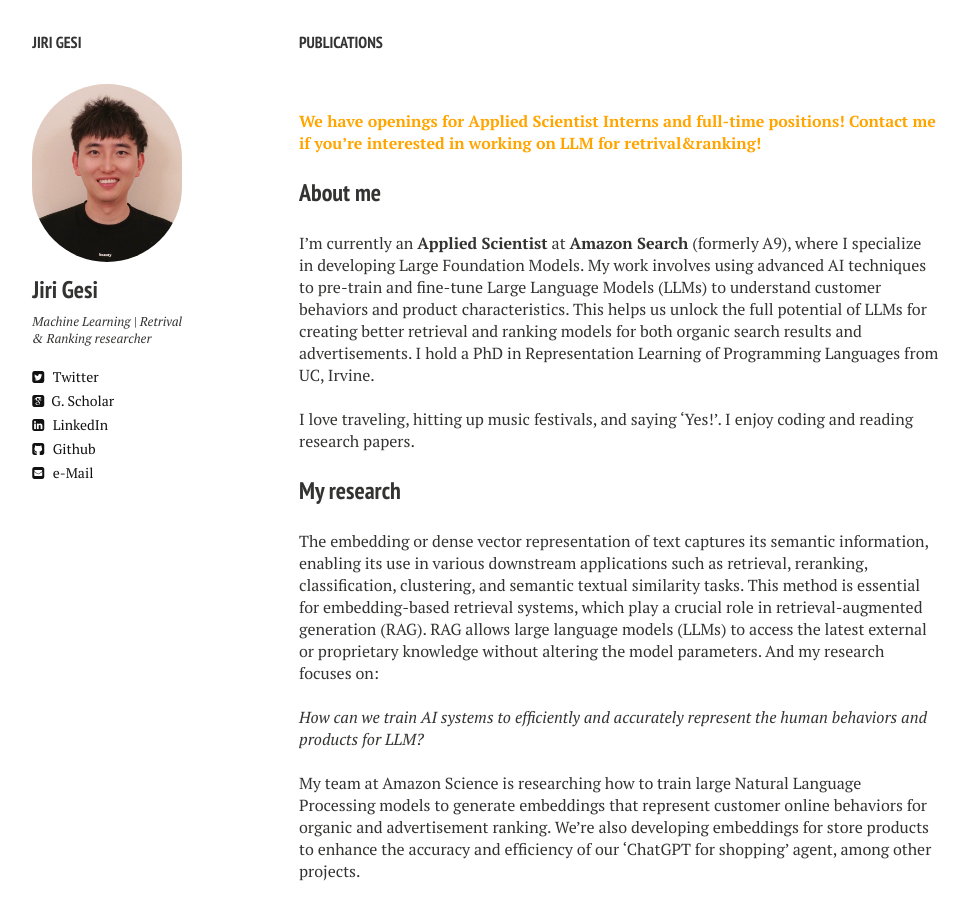
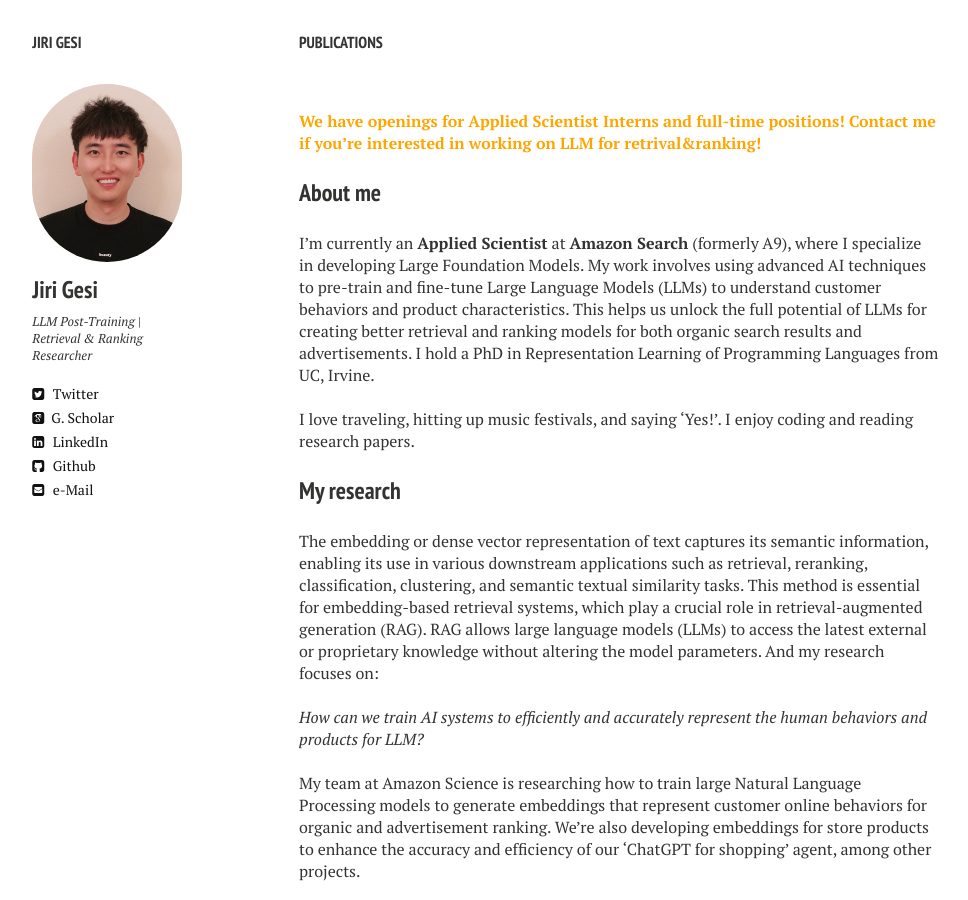
Before and after one commit to Jirigesi/Jirigesi.github.io, a Jekyll site: the page built from index.md, in a window 1280 px wide and 900 px high. Shown: the whole window, without its empty margins (21-989 px from the left). Built offline with Jekyll 4.4.1, drawn with Linux system fonts in a browser that asks for light colours; nearby versions of some CDN libraries; comment, search, counter and statistics services are not loaded; part of the change alters nothing that is shown.

Commit message:
Update _config.yml

```diff
--- a/_config.yml
+++ b/_config.yml
@@ -1,55 +1,38 @@
 title:            Jiri Gesi
-description:      Welcome to my site.
-# Your site's domain goes here. Leave localhost server or blank when working locally.
-url:              //Jirigesi.github.io
-#http://localhost:5000
-#https://Jirigesi.github.io
-disqus_shortname: Jirigesi
+description:      Welcome to my personal research site.
+url:              //jirigesi.github.io  # Leave blank or use localhost when working locally
 
-# Owner/author information
+disqus_shortname: jirigesi
+
+# Owner/Author Information
 owner:
   name:           Jiri Gesi
   avatar:         jirigesi2.png
-  bio:            Machine Learning | Retrival & Ranking researcher
+  bio:            LLM Post-Training | Retrieval & Ranking Researcher
   email:          jirigesi@gmail.com
-  # Social networking links are used in author-bio sidebar. Update and remove as you like.
-  twitter: jirigesi
-  linkedin: jirigesi
+  twitter:        jirigesi
+  linkedin:       jirigesi
   google_scholar: https://scholar.google.com/citations?user=pZTCjMsAAAAJ&hl=en
-  github: jirigesi
-# Analytics and webmaster tools stuff goes here
-# https://ssl.bing.com/webmaster/configure/verify/ownership Option 2 content= goes here
-# bing_verify:
+  github:         jirigesi
 
-# Links to include in top navigation
-# For external links add external: true
+# Top Navigation Links
 links:
-  # - title: Curriculum
-  #   url: /cv/
   - title: Publications
     url: /publications/
-  # - title: Projects
-  #   url: /code/
 
-# http://en.wikipedia.org/wiki/List_of_tz_database_time_zones
+# Site Settings
 timezone:    America/Mazatlan
 future:      true
-#pygments:    true
 highlighter: rouge
 markdown:    kramdown
+
 kramdown:
   extensions: ["strikethrough"]
-
-# https://github.com/mojombo/jekyll/wiki/Permalinks
-permalink:   /:categories/:title/
-
-kramdown:
   auto_ids: true
   footnote_nr: 1
   entity_output: as_char
   toc_levels: 1..6
   enable_coderay: false
-
   syntax_highlighter_opts:
     line_numbers:
     line_numbers_start: 1
@@ -57,5 +40,28 @@ kramdown:
     bold_every: 10
     css: class
 
-include: [".htaccess"]
-exclude: ["lib", "config.rb", "Capfile", "config", "log", "Rakefile", "Rakefile.rb", "tmp", "less", "*.sublime-project", "*.sublime-workspace", "test", "spec", "Gruntfile.js", "package.json", "node_modules", "Gemfile", "Gemfile.lock", "LICENSE", "README.md"]
+# Files and Folders to Include/Exclude
+include:
+  - ".htaccess"
+
+exclude:
+  - lib
+  - config.rb
+  - Capfile
+  - config
+  - log
+  - Rakefile
+  - Rakefile.rb
+  - tmp
+  - less
+  - "*.sublime-project"
+  - "*.sublime-workspace"
+  - test
+  - spec
+  - Gruntfile.js
+  - package.json
+  - node_modules
+  - Gemfile
+  - Gemfile.lock
+  - LICENSE
+  - README.md
```
